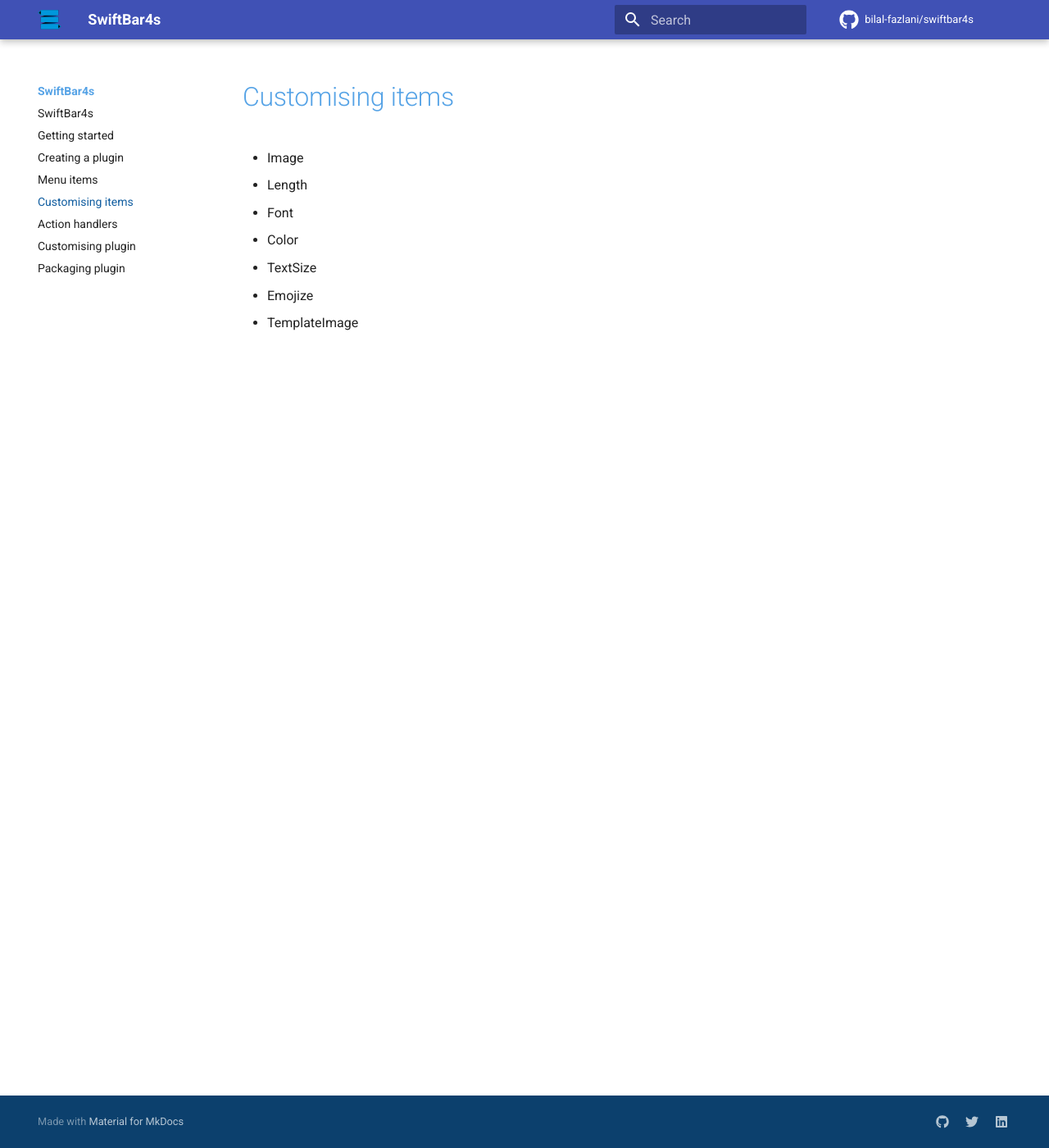
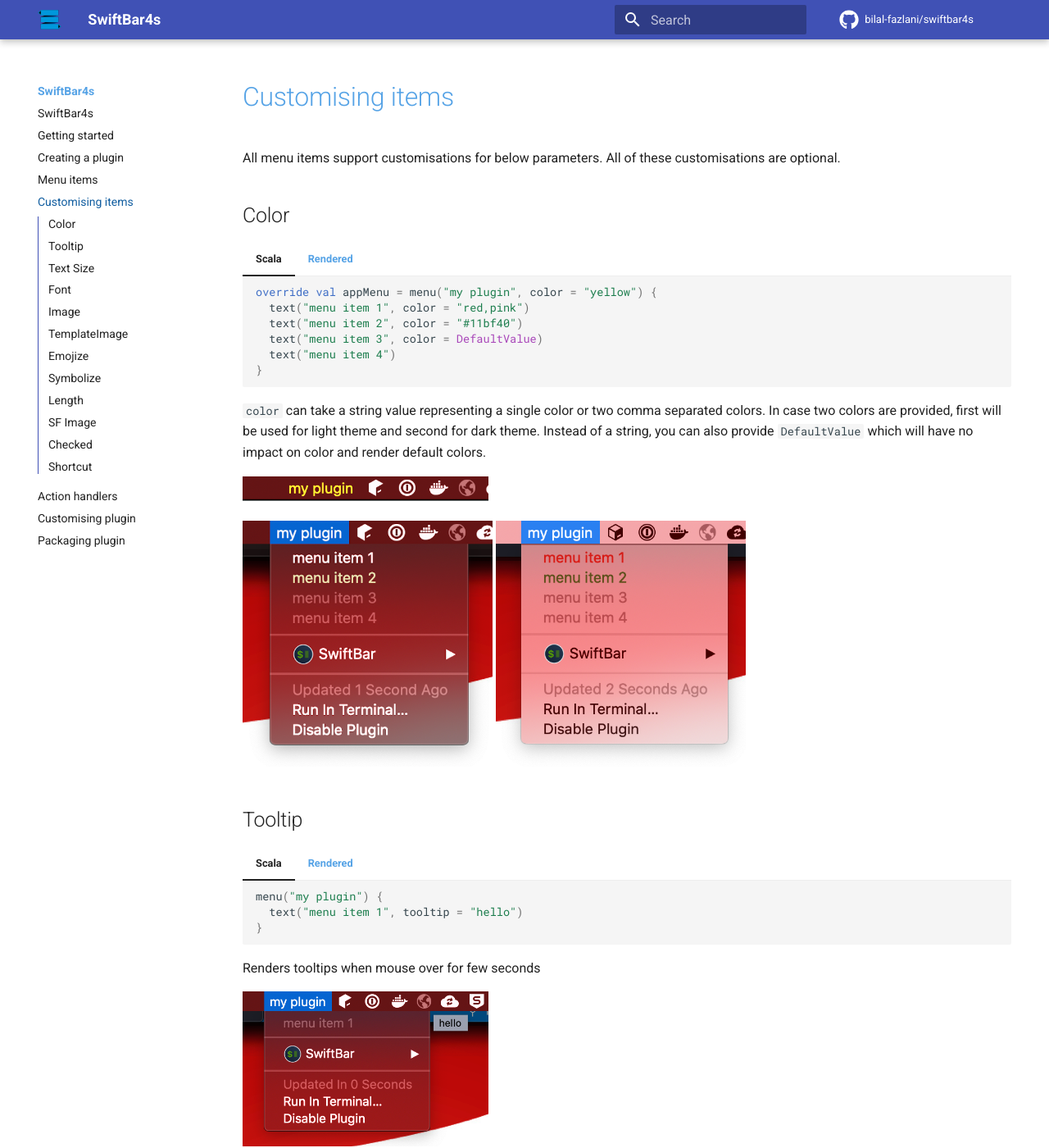
Before and after one commit to bilal-fazlani/swiftbar4s, an MkDocs documentation site: the page built from docs/customising-items.md, in a window 1280 px wide and 1400 px high. Shown: the whole window at 82% size. Built offline with MkDocs 1.6.1 and Material for MkDocs 9.7.7, drawn with Linux system fonts in a browser that asks for light colours; comment, search, counter and statistics services are not loaded; some of the changed text lies outside the part shown.

Commit message:
Add support for tooltip

````diff
--- a/docs/customising-items.md
+++ b/docs/customising-items.md
@@ -1,9 +1,71 @@
 # Customising items
 
-- Image
-- Length
-- Font
-- Color
-- TextSize
-- Emojize
-- TemplateImage
+All menu items support customisations for below parameters. All of these customisations are optional.
+
+## Color
+
+=== "Scala"
+
+    ```scala
+    override val appMenu = menu("my plugin", color = "yellow") {
+      text("menu item 1", color = "red,pink")
+      text("menu item 2", color = "#11bf40")
+      text("menu item 3", color = DefaultValue)
+      text("menu item 4")
+    }
+    ```
+
+=== "Rendered"
+
+    ```
+    my plugin | color="yellow"
+    ---
+    menu item 1 | color="red,pink"
+    menu item 2 | color="#11bf40"
+    menu item 3
+    menu item 4
+    ```
+
+`color` can take a string value representing a single color or two comma separated colors.
+In case two colors are provided, first will be used for light theme and second for dark theme.
+Instead of a string, you can also provide `DefaultValue` which will have no impact on color and render default colors.
+
+![color1](/images/customising-items/color-1.png){: style="width:300px"}
+
+<div>
+  <img src="/images/customising-items/color-2.png" style="height:300px" />
+  <img src="/images/customising-items/color-3.png" style="height:300px" />
+</div>
+
+## Tooltip
+
+=== "Scala"
+
+    ```scala
+    menu("my plugin") {
+      text("menu item 1", tooltip = "hello")
+    }
+    ```
+
+=== "Rendered"
+
+    ```
+    my plugin
+    ---
+    menu item 1 | tooltip="hello"
+    ```
+
+Renders tooltips when mouse over for few seconds
+
+![tooltip](/images/customising-items/tooltip.png){: style="width:300px"}
+
+## Text Size
+## Font
+## Image
+## TemplateImage
+## Emojize
+## Symbolize
+## Length
+## SF Image
+## Checked
+## Shortcut
````
Also changed, not shown: docs/images/customising-items/color-1.png (added), docs/images/customising-items/color-2.png (added), docs/images/customising-items/color-3.png (added), docs/images/customising-items/tooltip.png (added), 4 other files.
